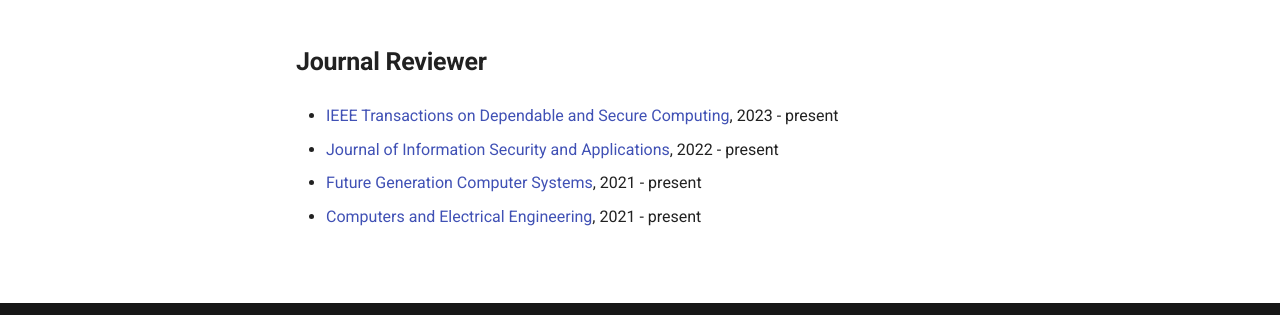
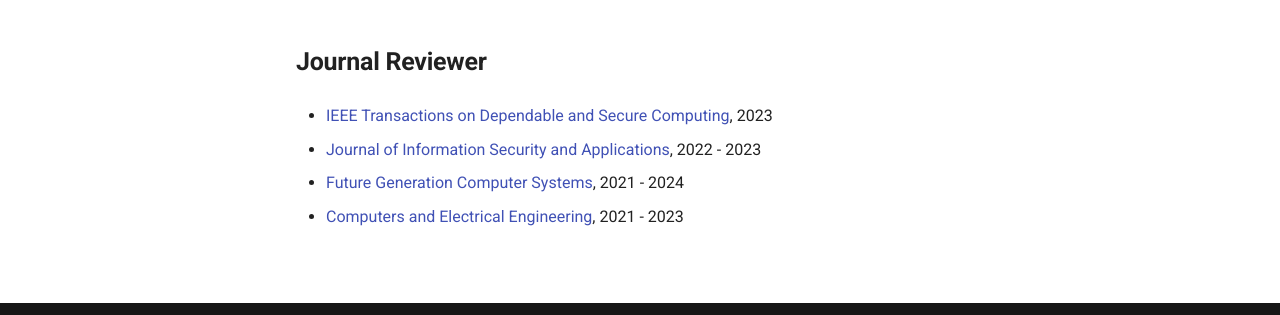
Before and after one commit to fzuo/homepage, an MkDocs documentation site: the page built from docs/service.md, in a window 1280 px wide. Shown: the part 553-868 px from the top of the page. Built offline with MkDocs 1.6.1 and Material for MkDocs 9.7.7, drawn with Linux system fonts in a browser that asks for light colours.

Commit message:
Updating files

```diff
--- a/docs/service.md
+++ b/docs/service.md
@@ -14,10 +14,10 @@
 
 ##  <b> Journal Reviewer </b>
 
-- <a href="https://www.computer.org/csdl/journal/tq">IEEE Transactions on Dependable and Secure Computing</a>, 2023 - present
+- <a href="https://www.computer.org/csdl/journal/tq">IEEE Transactions on Dependable and Secure Computing</a>, 2023
 
-- <a href="https://www.sciencedirect.com/journal/journal-of-information-security-and-applications">Journal of Information Security and Applications</a>, 2022 - present
+- <a href="https://www.sciencedirect.com/journal/journal-of-information-security-and-applications">Journal of Information Security and Applications</a>, 2022 - 2023
 
-- <a href="https://www.sciencedirect.com/journal/future-generation-computer-systems">Future Generation Computer Systems</a>, 2021 - present
+- <a href="https://www.sciencedirect.com/journal/future-generation-computer-systems">Future Generation Computer Systems</a>, 2021 - 2024
 
-- <a href="https://www.sciencedirect.com/journal/computers-and-electrical-engineering">Computers and Electrical Engineering</a>, 2021 - present
+- <a href="https://www.sciencedirect.com/journal/computers-and-electrical-engineering">Computers and Electrical Engineering</a>, 2021 - 2023
```
